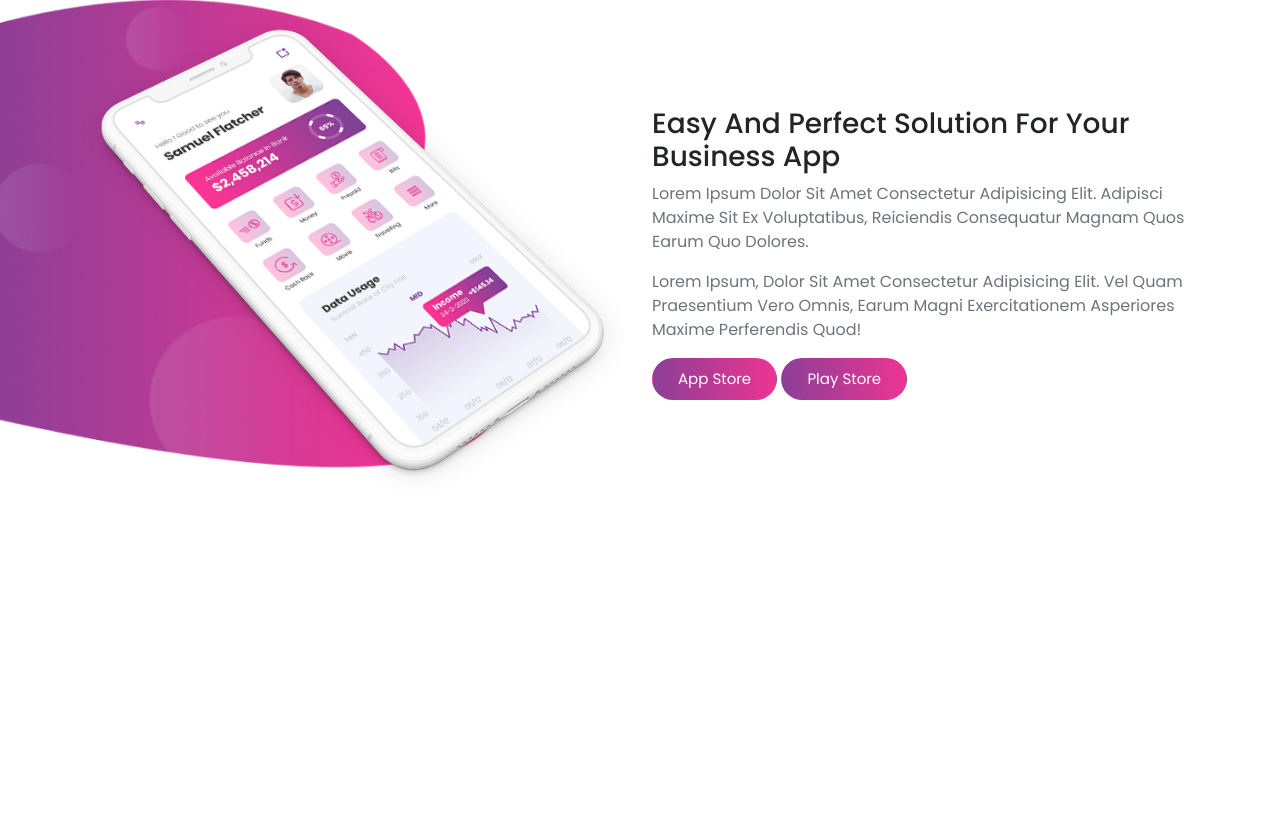
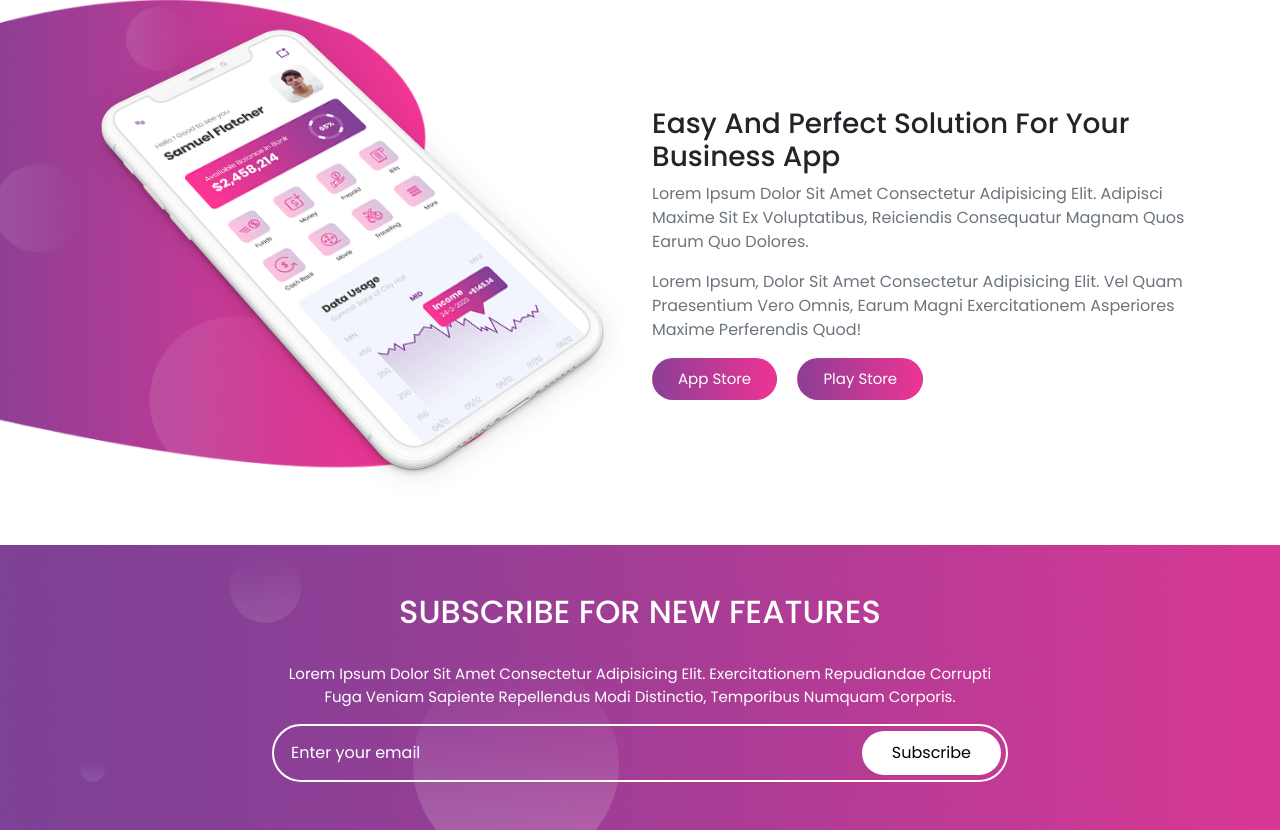
Before and after one commit to ahamednoyon/apppipe, a plain HTML site: page index.html in a window 1280 px wide. Shown: the part 1507-2337 px from the top of the page. Before the commit the page ends 2052 px from the top, so only its background shows below. Drawn offline with Linux system fonts and the light colour scheme.

Commit message:
newsletter section added

```diff
--- a/css/style.css
+++ b/css/style.css
@@ -34,7 +34,7 @@ body{
 }
 
 .hm-title{
-    font-size: 45px;
+    font-size: 40px;
     font-weight: bold;
 }
 
@@ -92,9 +92,51 @@ body{
     height: 40% !important;
 }
 
-#about{
+.about{
     background: url(../img/photos/about-bg.png);
     background-repeat: no-repeat;
     background-size: cover;
     background-position: left center;
 }
+
+.newsletter{
+    background: url(../img/photos/subscribe-bg.png);
+}
+
+.newsletter-discription{
+    text-align: center;
+    color: #fff;
+    font-size: 15px;
+}
+
+.subs-form{
+    border: 2px solid #fff;
+    padding: 5px;
+    border-radius: 50px;
+    background: none;
+    color:white
+}
+
+.subs-form input[type=email]{
+    background: none;
+    border: none;
+    color:#fff;
+    outline: none;
+    cursor: pointer;
+
+}
+
+.subs-form ::-webkit-input-placeholder{
+    color: #fff;
+}
+
+:focus::-webkit-input-placeholder{
+    color:#fff;
+}
+
+.subs-form input[type=submit]{
+    padding: 10px 30px;
+    border: none;
+    border-radius: 50px;
+    background: #fff;
+}
--- a/index.html
+++ b/index.html
@@ -112,6 +112,7 @@
       </div>
     </section>
     <!-- feature section end -->
+    <!-- about section start -->
     <section class="about py-5" id="about">
       <div class="container">
         <div class="section-title pb-4">
@@ -128,7 +129,7 @@
               <h3>Easy And Perfect Solution For Your Business App</h3>
               <p class="text-muted">Lorem Ipsum Dolor Sit Amet Consectetur Adipisicing Elit. Adipisci Maxime Sit Ex Voluptatibus, Reiciendis Consequatur Magnam Quos Earum Quo Dolores.</p>
               <p class="text-muted">Lorem Ipsum, Dolor Sit Amet Consectetur Adipisicing Elit. Vel Quam Praesentium Vero Omnis, Earum Magni Exercitationem Asperiores Maxime Perferendis Quod!</p>
-              <button class="btn custom-btn">App Store</button>
+              <button class="btn custom-btn me-3">App Store</button>
               <button class="btn custom-btn">Play Store</button>
             </div>
           </div>
@@ -136,6 +137,29 @@
 
       </div>
     </section>
+    <!-- about section end -->
+    <!-- newsletter section start -->
+    <section class="newsletter py-5" id="newsletter">
+      <div class="container">
+        <div class="section-title pb-4">
+          <h2 class="text-center text-white">SUBSCRIBE FOR NEW FEATURES</h2>
+        </div>
+        <div class="row justify-content-center">
+          <div class="col-md-8">
+            <p class="newsletter-discription">Lorem Ipsum Dolor Sit Amet Consectetur Adipisicing Elit. Exercitationem Repudiandae Corrupti Fuga Veniam Sapiente Repellendus Modi Distinctio, Temporibus Numquam Corporis.</p>
+          </div>
+        </div>
+        <div class="row justify-content-center">
+          <div class="col-md-8">
+            <form class="d-flex subs-form" action="">
+              <input placeholder="Enter your email" type="email" name="" id="" class="form-control">
+              <input type="submit" value="Subscribe">
+            </form>
+          </div>
+        </div>
+      </div>
+    </section>
+    <!-- newsletter section start -->
 
 
 
```
